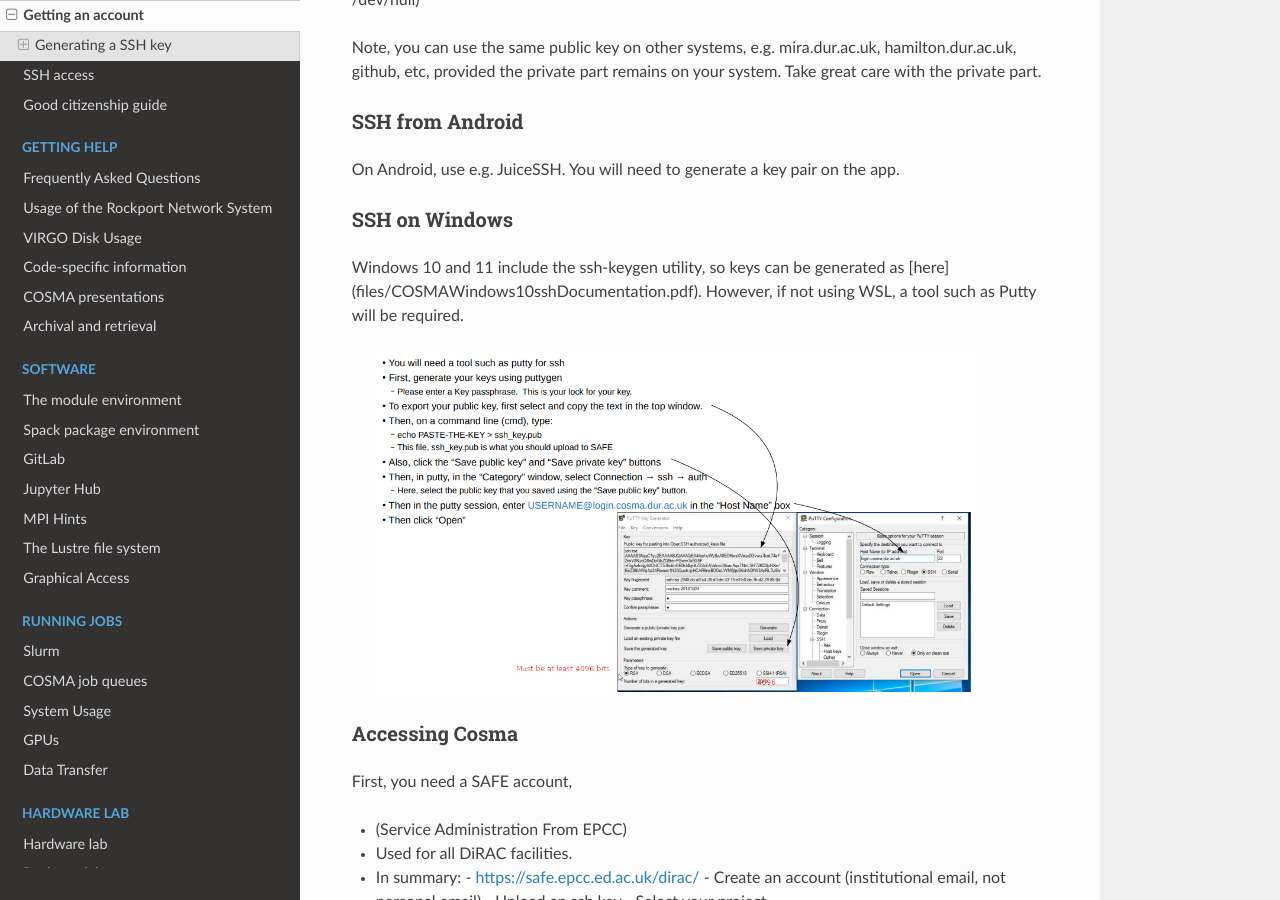
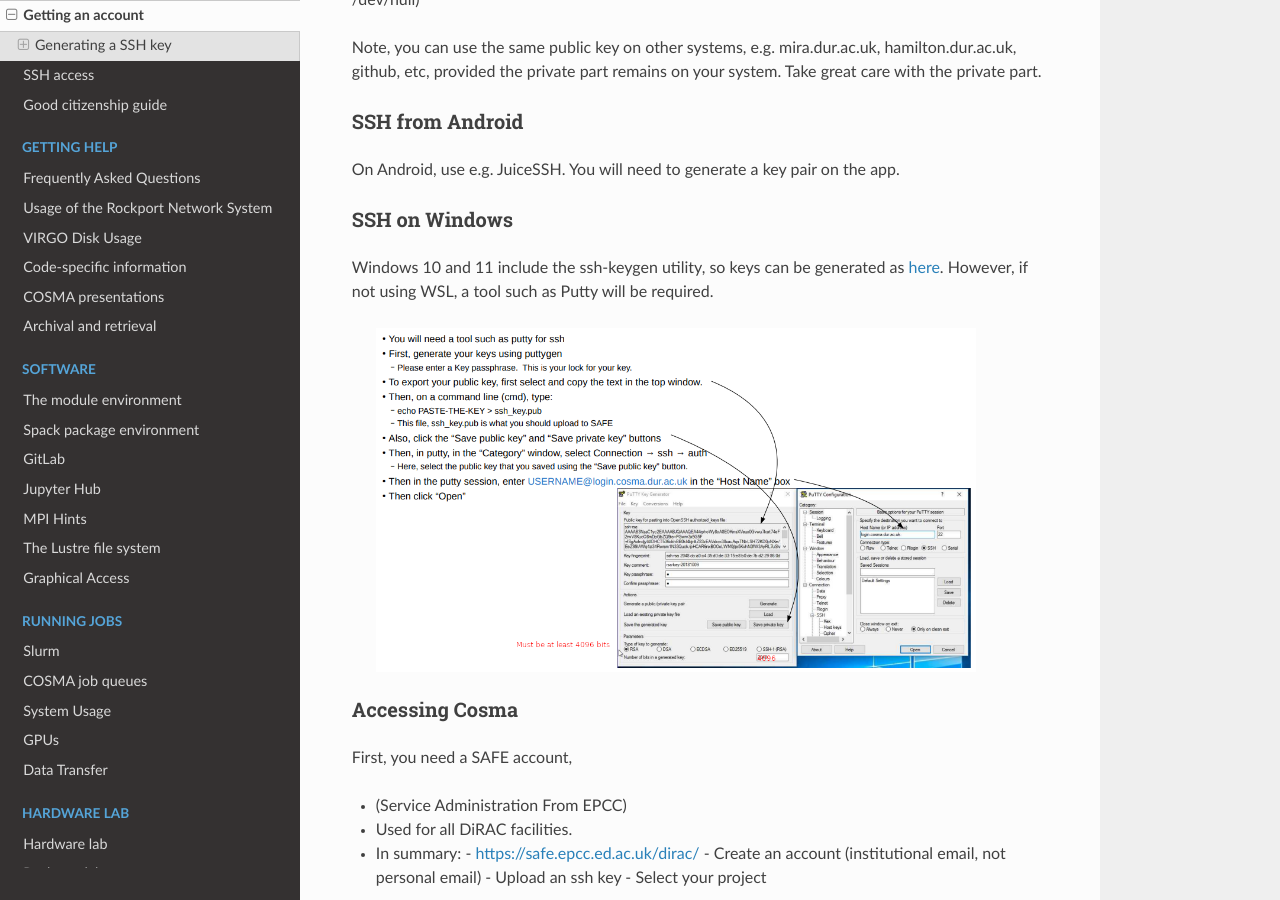
Before and after one commit to agb32/cosmadoc, a Sphinx documentation site: the page built from docs/source/account.rst, in a window 1280 px wide and 900 px high, scrolled down 1358 px. Built offline with Sphinx 7.4.7 and the Read the Docs theme 2.0.0, drawn with Linux system fonts in a browser that asks for light colours.

Commit message:
updated link

```diff
--- a/docs/source/account.rst
+++ b/docs/source/account.rst
@@ -74,7 +74,7 @@ SSH on Windows
 ^^^^^^^^^^^^^^
 
 Windows 10 and 11 include the ssh-keygen utility, so keys can be
-generated as [here](files/COSMAWindows10sshDocumentation.pdf).  However, if not using WSL, a tool such as Putty
+generated as `here <files/COSMAWindows10sshDocumentation.pdf>`_.  However, if not using WSL, a tool such as Putty
 will be required.
 
  .. image:: images/sshwin.png
```
